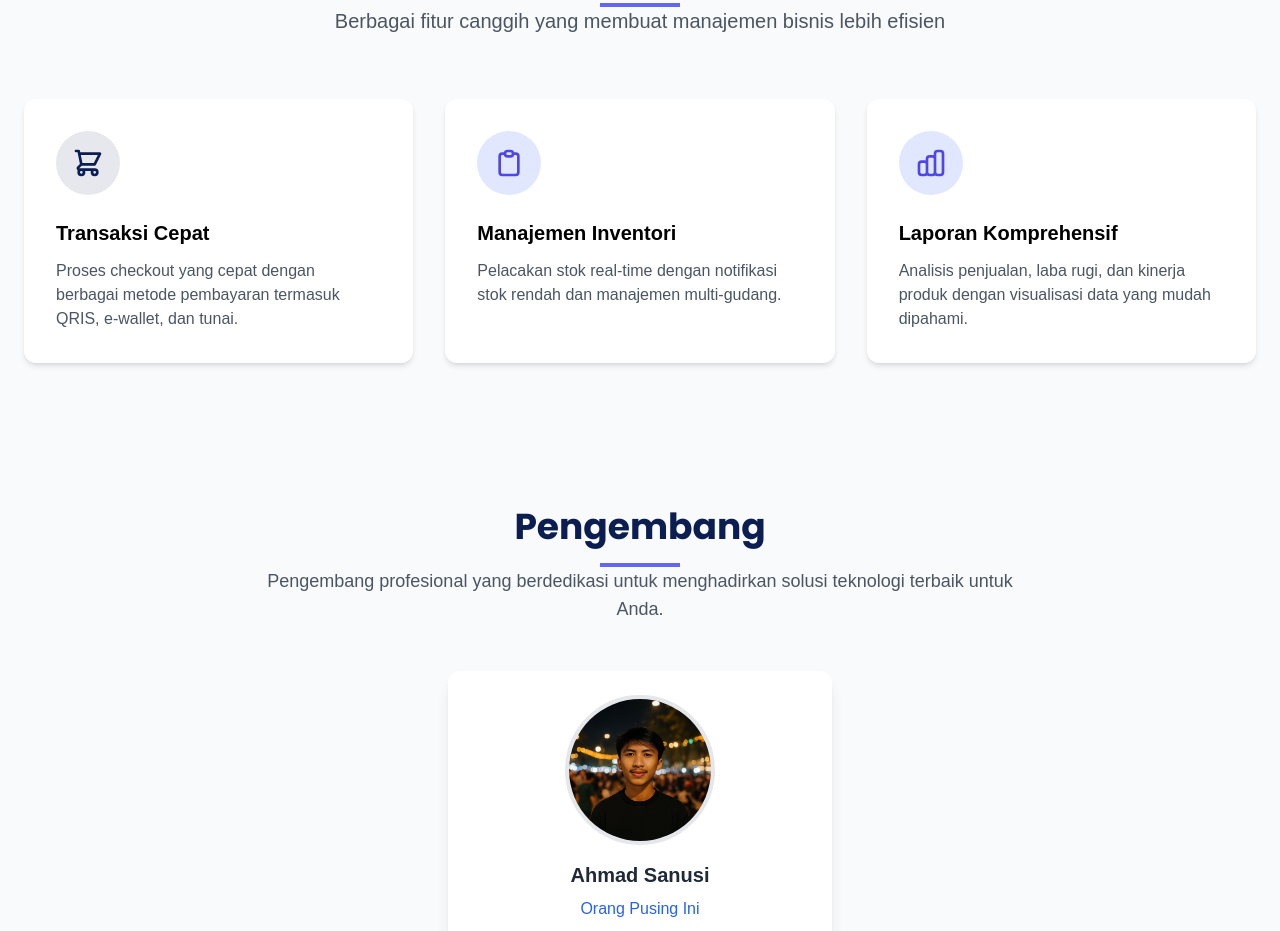
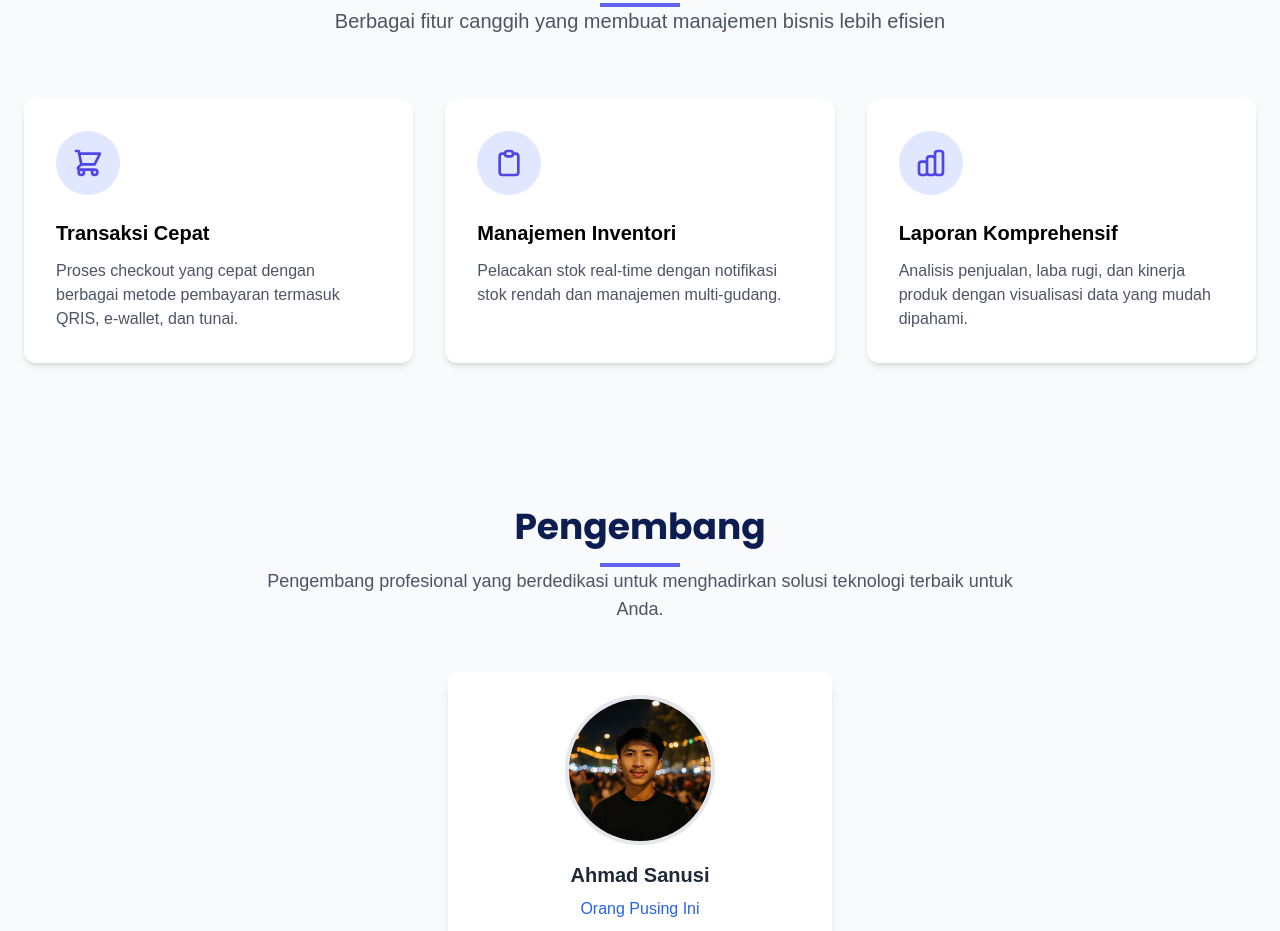
Before and after one commit to Ahmadsanusi18/Kasir-HTML, a plain HTML site: page tentang.html in a window 1280 px wide. Shown: the part 1189-2120 px from the top of the page. Drawn offline with nearby package versions, Linux system fonts and the light colour scheme; a web font is replaced by a local one.

Commit message:
Update tentang.html

```diff
--- a/tentang.html
+++ b/tentang.html
@@ -1,3 +1,4 @@
+
 <!DOCTYPE html>
 <html lang="id">
 <head>
@@ -170,8 +171,8 @@
             <div class="grid grid-cols-1 md:grid-cols-3 gap-8">
                 <!-- Feature 1 -->
                 <div class="bg-white p-8 rounded-xl shadow-md feature-card transition duration-300">
-                    <div class="w-16 h-16 bg-[#0B1D51]/10 rounded-full flex items-center justify-center mb-6">
-                        <svg class="w-8 h-8 text-[#0B1D51]" fill="none" stroke="currentColor" viewBox="0 0 24 24" xmlns="http://www.w3.org/2000/svg">
+                    <div class="w-16 h-16 bg-indigo-100 rounded-full flex items-center justify-center mb-6">
+                        <svg class="w-8 h-8 text-indigo-600" fill="none" stroke="currentColor" viewBox="0 0 24 24" xmlns="http://www.w3.org/2000/svg">
                             <path stroke-linecap="round" stroke-linejoin="round" stroke-width="2" d="M3 3h2l.4 2M7 13h10l4-8H5.4M7 13L5.4 5M7 13l-2.293 2.293c-.63.63-.184 1.707.707 1.707H17m0 0a2 2 0 100 4 2 2 0 000-4zm-8 2a2 2 0 11-4 0 2 2 0 014 0z"></path>
                         </svg>
                     </div>
```
